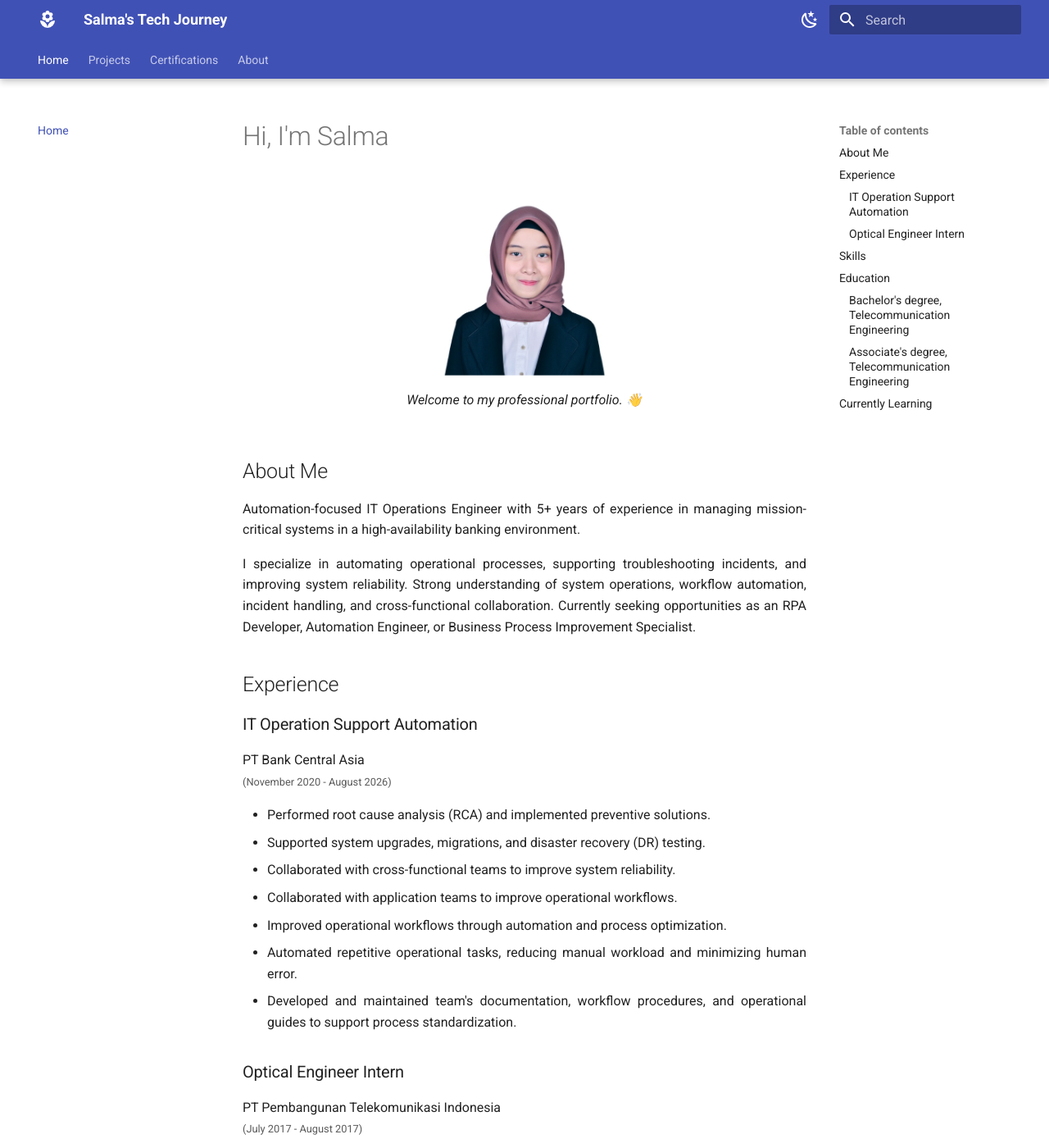
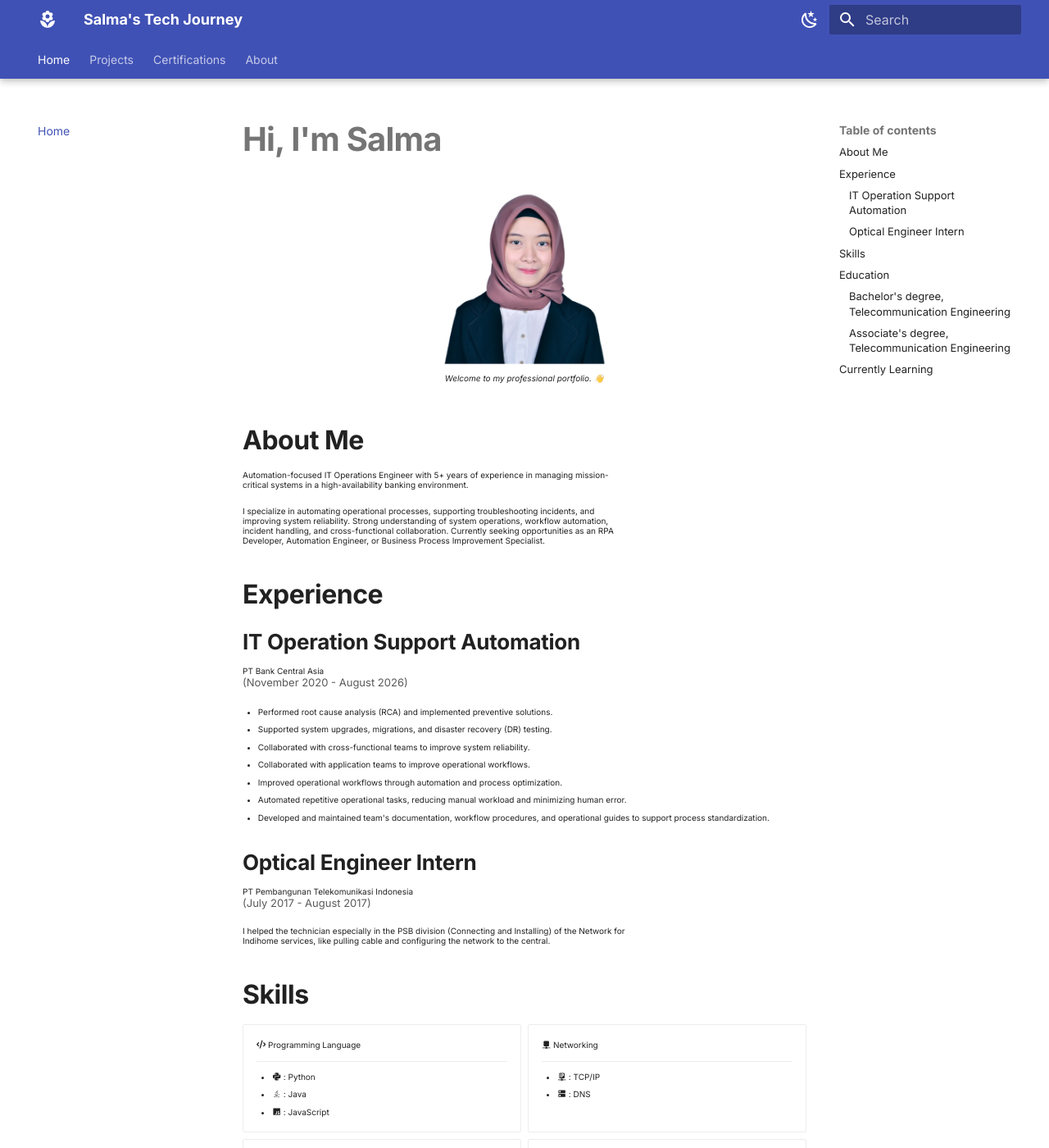
Before and after one commit to CodeWithSalma/CodeWithSalma.github.io, an MkDocs documentation site: the page built from docs/index.md, in a window 1280 px wide and 1400 px high. Shown: the whole window at 82% size. Built offline with MkDocs 1.6.1 and Material for MkDocs 9.7.7, drawn with Linux system fonts in a browser that asks for light colours.

Commit message:
update font

````diff
--- a/docs/stylesheets/extra.css
+++ b/docs/stylesheets/extra.css
@@ -1,5 +1,228 @@
+```css
+/* =========================================================
+   GLOBAL TYPOGRAPHY
+   ========================================================= */
+
+:root {
+  --portfolio-body-size: 17px;
+  --portfolio-body-line-height: 1.7;
+}
+
+/* Main content */
+.md-typeset {
+  font-size: var(--portfolio-body-size);
+  line-height: var(--portfolio-body-line-height);
+}
+
+
+/* =========================================================
+   HEADINGS
+   ========================================================= */
+
+/* H1 */
+.md-typeset h1 {
+  font-size: 2rem;
+  line-height: 1.2;
+  font-weight: 700;
+  letter-spacing: -0.02em;
+  margin-top: 0;
+  margin-bottom: 1rem;
+}
+
+/* H2 */
+.md-typeset h2 {
+  font-size: 1.6rem;
+  line-height: 1.25;
+  font-weight: 600;
+  letter-spacing: -0.015em;
+  margin-top: 2rem;
+  margin-bottom: 0.8rem;
+}
+
+/* H3 */
+.md-typeset h3 {
+  font-size: 1.3rem;
+  line-height: 1.3;
+  font-weight: 600;
+  margin-top: 1.5rem;
+  margin-bottom: 0.6rem;
+}
+
+/* H4 */
+.md-typeset h4 {
+  font-size: 1.1rem;
+  line-height: 1.4;
+  font-weight: 600;
+}
+
+
+/* =========================================================
+   BODY TEXT
+   ========================================================= */
+
 .md-typeset p,
 .md-typeset li,
 .md-typeset blockquote {
-  text-align: justify;
+  text-align: left;
 }
+
+/* Improve readability */
+.md-typeset p {
+  max-width: 75ch;
+  margin-bottom: 1rem;
+}
+
+
+/* =========================================================
+   LISTS
+   ========================================================= */
+
+.md-typeset ul,
+.md-typeset ol {
+  line-height: 1.65;
+}
+
+.md-typeset li {
+  margin-bottom: 0.35rem;
+}
+
+
+/* =========================================================
+   LINKS
+   ========================================================= */
+
+.md-typeset a {
+  font-weight: 500;
+}
+
+
+/* =========================================================
+   NAVIGATION
+   ========================================================= */
+
+/* Main navigation */
+.md-tabs__link {
+  font-size: 14px;
+  font-weight: 500;
+}
+
+/* Sidebar navigation */
+.md-nav__link {
+  font-size: 14px;
+  line-height: 1.4;
+}
+
+
+/* =========================================================
+   TABLE OF CONTENTS
+   ========================================================= */
+
+.md-nav--secondary .md-nav__link {
+  font-size: 13px;
+  line-height: 1.4;
+}
+
+
+/* =========================================================
+   CODE
+   ========================================================= */
+
+.md-typeset code,
+.md-typeset pre,
+.md-typeset .highlight {
+  font-family: "JetBrains Mono", monospace;
+}
+
+.md-typeset code {
+  font-size: 0.85em;
+}
+
+
+/* =========================================================
+   CODE BLOCK
+   ========================================================= */
+
+.md-typeset pre {
+  font-size: 14px;
+  line-height: 1.55;
+}
+
+
+/* =========================================================
+   BLOCKQUOTE
+   ========================================================= */
+
+.md-typeset blockquote {
+  font-size: 0.95em;
+  line-height: 1.6;
+}
+
+
+/* =========================================================
+   SMALL / META TEXT
+   ========================================================= */
+
+.md-typeset small {
+  font-size: 13px;
+}
+
+
+/* =========================================================
+   RESPONSIVE TYPOGRAPHY
+   ========================================================= */
+
+/* Tablet */
+@media screen and (max-width: 1024px) {
+
+  .md-typeset {
+    font-size: 16px;
+  }
+
+  .md-typeset h1 {
+    font-size: 1.9rem;
+  }
+
+  .md-typeset h2 {
+    font-size: 1.5rem;
+  }
+
+  .md-typeset h3 {
+    font-size: 1.25rem;
+  }
+}
+
+
+/* Mobile */
+@media screen and (max-width: 600px) {
+
+  .md-typeset {
+    font-size: 16px;
+    line-height: 1.65;
+  }
+
+  .md-typeset h1 {
+    font-size: 1.75rem;
+    line-height: 1.2;
+  }
+
+  .md-typeset h2 {
+    font-size: 1.4rem;
+    line-height: 1.25;
+  }
+
+  .md-typeset h3 {
+    font-size: 1.2rem;
+  }
+
+  .md-typeset p {
+    max-width: 100%;
+  }
+
+  .md-tabs__link {
+    font-size: 13px;
+  }
+
+  .md-nav__link {
+    font-size: 14px;
+  }
+}
--- a/mkdocs.yml
+++ b/mkdocs.yml
@@ -47,9 +47,8 @@ theme:
       Primary: Indigo
       Accent: Cyan
   font:
-    Headings: Inter
-    Body: Inter
-    Code: JetBrains Mono
+    text: Inter
+    code: JetBrains Mono
 
 extra:
   social:
````
